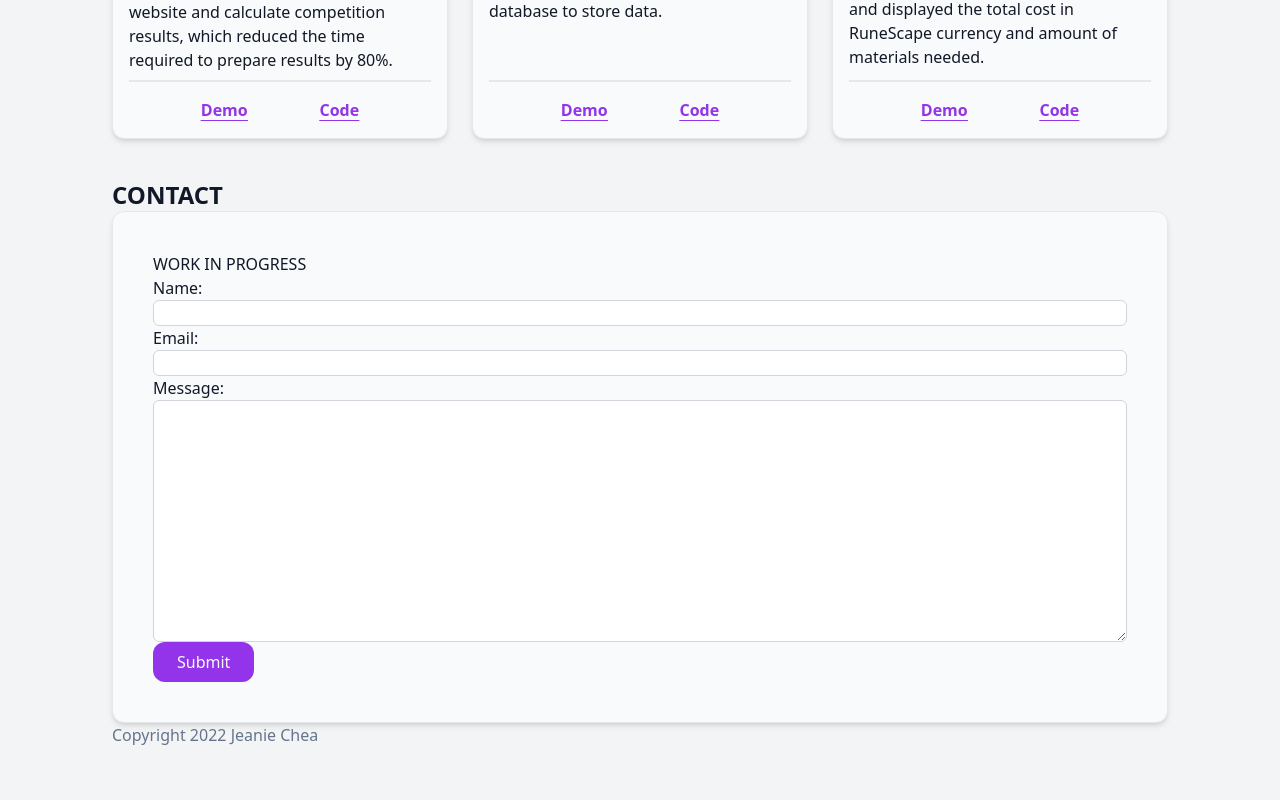
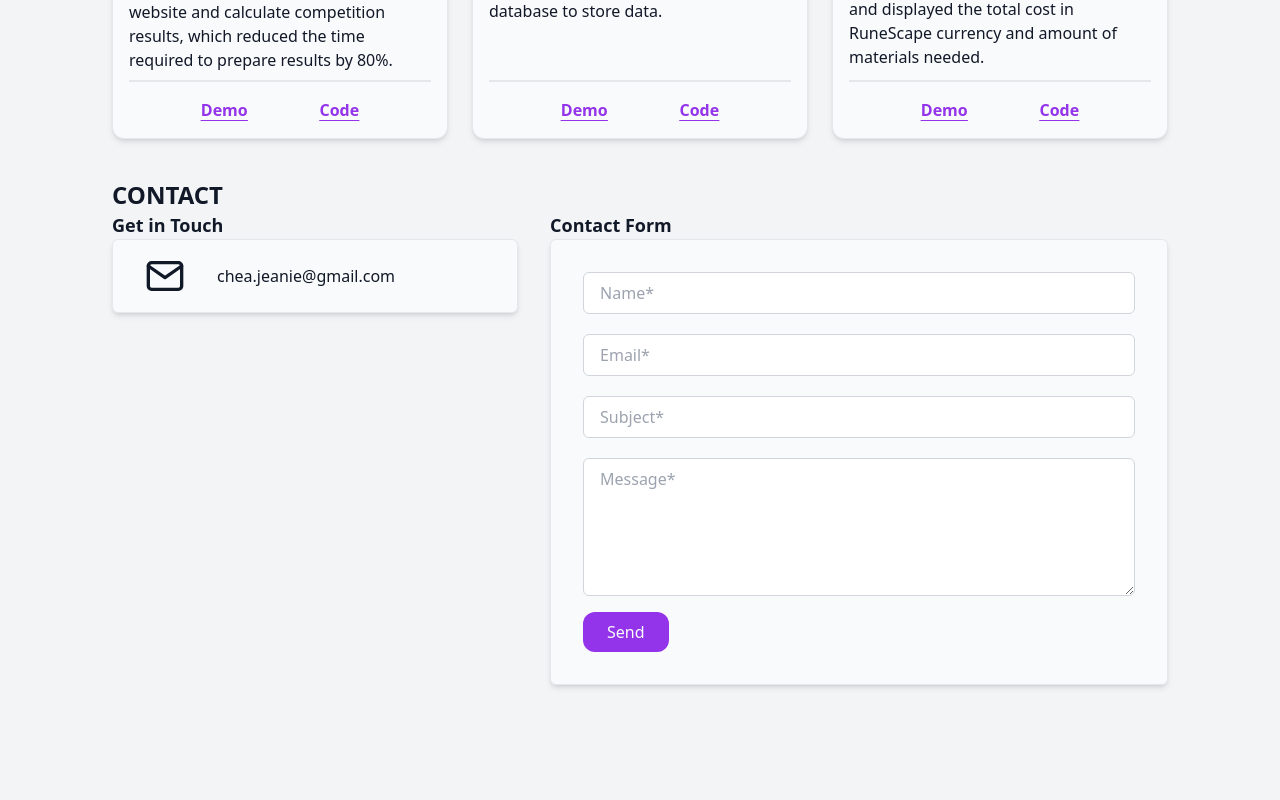
Before and after one commit to jechea14/jechea14.github.io, a React (Create React App) app in the folder portfolio/: page / in a window 1280 px wide. Shown: the part 1660-2460 px from the top of the page. Before the commit the page ends 2407 px from the top, so only its background shows below. Built offline with nearby package versions, Linux system fonts and the light colour scheme.

Commit message:
Add functional contact form, add more contact details

```diff
--- a/portfolio/package.json
+++ b/portfolio/package.json
@@ -4,9 +4,11 @@
   "homepage": "https://jechea14.github.io/",
   "private": true,
   "dependencies": {
+    "@emailjs/browser": "^3.6.2",
     "@testing-library/jest-dom": "^5.16.4",
     "@testing-library/react": "^13.3.0",
     "@testing-library/user-event": "^13.5.0",
+    "emailjs-com": "^3.2.0",
     "react": "^18.2.0",
     "react-dom": "^18.2.0",
     "react-icons": "^4.4.0",
@@ -45,6 +47,6 @@
     "gh-pages": "^4.0.0",
     "nth-check": ">=2.0.1",
     "postcss": "^8.4.14",
-    "tailwindcss": "^3.1.6"
+    "tailwindcss": "^3.1.8"
   }
 }
--- a/portfolio/src/App.js
+++ b/portfolio/src/App.js
@@ -1,4 +1,5 @@
 import './App.css';
+import React from 'react';
 import NavBar from './Components/NavBar';
 import Intro from './Components/Intro';
 import AboutMe from './Components/AboutMe';
--- a/portfolio/src/Components/Contact.js
+++ b/portfolio/src/Components/Contact.js
@@ -1,11 +1,15 @@
 import React from 'react'
 import ContactForm from './ContactForm'
+import ContactGetInTouch from './ContactGetInTouch'
 
 const Contact = () => {
   return (
-    <div id='contact' className='scroll-mt-10'>
+    <div id='contact' className='h-screen scroll-mt-10'>
       <h1 className='text-2xl font-bold text-left pt-10'>CONTACT</h1>
-      <ContactForm/>
+      <div className='space-y-6 lg:flex lg:space-x-8 lg:space-y-0'>
+        <ContactGetInTouch/>
+        <ContactForm/>
+      </div>
     </div>
   )
 }
--- a/portfolio/src/Components/ContactForm.js
+++ b/portfolio/src/Components/ContactForm.js
@@ -1,23 +1,36 @@
 import React from 'react'
+import * as emailjs from 'emailjs-com';
 
 const ContactForm = () => {
+
+
+  function sendEmail(e) {
+    e.preventDefault();
+
+    emailjs.sendForm('service_hgfd3yl', 'template_m5izejp', e.target, 'IsKftCyPiMttClna1')
+      .then((result) => {
+          console.log(result.text);
+      }, (error) => {
+          console.log(error.text);
+      });
+      e.target.reset()
+  }
+
   return (
-    <div>
-      <form className=' border rounded-xl p-10 bg-gray-50 shadow-md'>
-      WORK IN PROGRESS
-        <div className='flex flex-col justify-center'>
-          <label for='name'>Name:</label>
-          <input type='text' name='name' className='border border-gray-300 rounded-md px-2' required/>
+    <div className='md:flex-auto lg:basis-1/2'>
+      <h2 className='text-lg font-semibold'>Contact Form</h2>
+      <form onSubmit={sendEmail} className=' border rounded-md p-8 bg-gray-50 shadow-md'>
+        <div className='flex flex-col justify-center space-y-5'>
+          <input type='text' name='name' placeholder='Name*' className='border border-gray-300 rounded-md px-4 py-2' required/>
 
-          <label for='email'>Email:</label>
-          <input type='email' name='email' className='border border-gray-300 rounded-md px-2' required/>
+          <input type='email' name='email' placeholder='Email*' className='border border-gray-300 rounded-md px-4 py-2' required/>
 
-          <label for='message'>Message:</label>
-          <textarea name='message' rows='10' className='border border-gray-300 rounded-md px-2' required/>
+          <input type='text' name='subject' placeholder='Subject*' className='border border-gray-300 rounded-md px-4 py-2' required/>
 
+          <textarea name='message' rows='5' placeholder='Message*' className='border border-gray-300 rounded-md px-4 py-2' required/>
         </div>
 
-        <input type='submit' value='Submit' className='bg-purple-600 text-gray-50 px-6 py-2 rounded-xl cursor-pointer hover:bg-purple-800 transition'/>
+        <input type='submit' value='Send' className='mt-4 bg-purple-600 text-gray-50 px-6 py-2 rounded-xl cursor-pointer hover:bg-purple-800 transition'/>
       </form>
     </div>
   )
--- /dev/null
+++ b/portfolio/src/Components/ContactGetInTouch.js
@@ -0,0 +1,19 @@
+import React from 'react'
+import { FiMail } from 'react-icons/fi'
+
+
+const ContactGetInTouch = () => {
+  return (
+    <div className='md:flex-auto'>
+        <h2 className='text-lg font-semibold'>Get in Touch</h2>
+        <div className='flex items-center space-x-8 border rounded-md px-8 py-4 bg-gray-50 shadow-md'>
+            <button className=''>
+                <a href='mailto:chea.jeanie@gmail.com' target='_blank'><FiMail size={40}/></a>
+            </button>
+            <h2>chea.jeanie@gmail.com</h2>
+        </div>
+    </div>
+  )
+}
+
+export default ContactGetInTouch
--- /dev/null
+++ b/portfolio/src/tailwind.config.js
@@ -0,0 +1,13 @@
+/** @type {import('tailwindcss').Config} */
+module.exports = {
+  purge: ["./src/**/*.{html,js}"],
+  // content: ["./src/**/*.{html,js}"],
+  theme: {
+    extend: {
+      gridTemplateColumns: {
+      // autofill wrap grid
+      'wrap': 'repeat(auto-fill, minmax(100px, 1fr))'
+      }},
+  },
+  plugins: [],
+}
```
Also changed, not shown: 1 other file (tests, documents, lock files or other folders).
